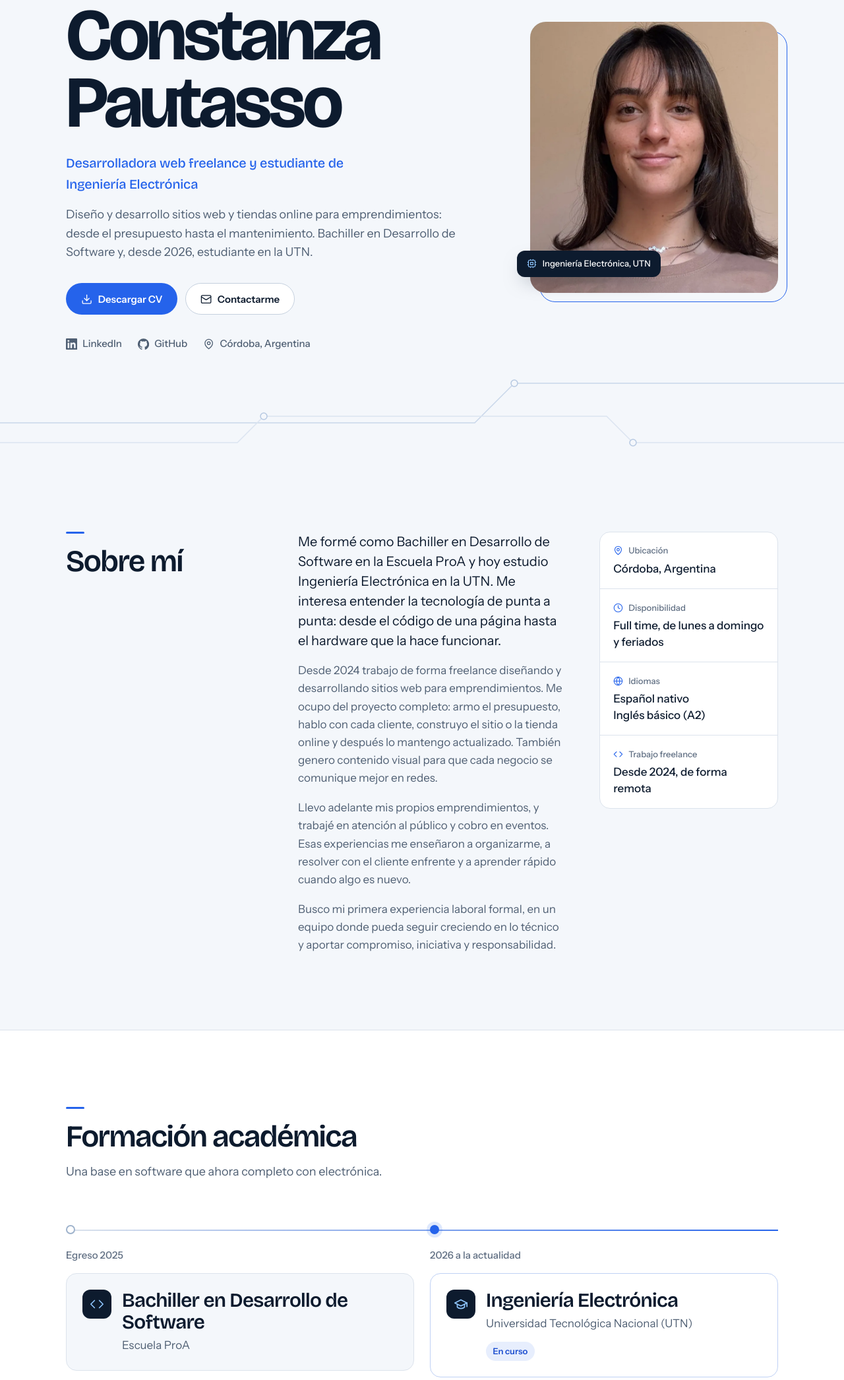
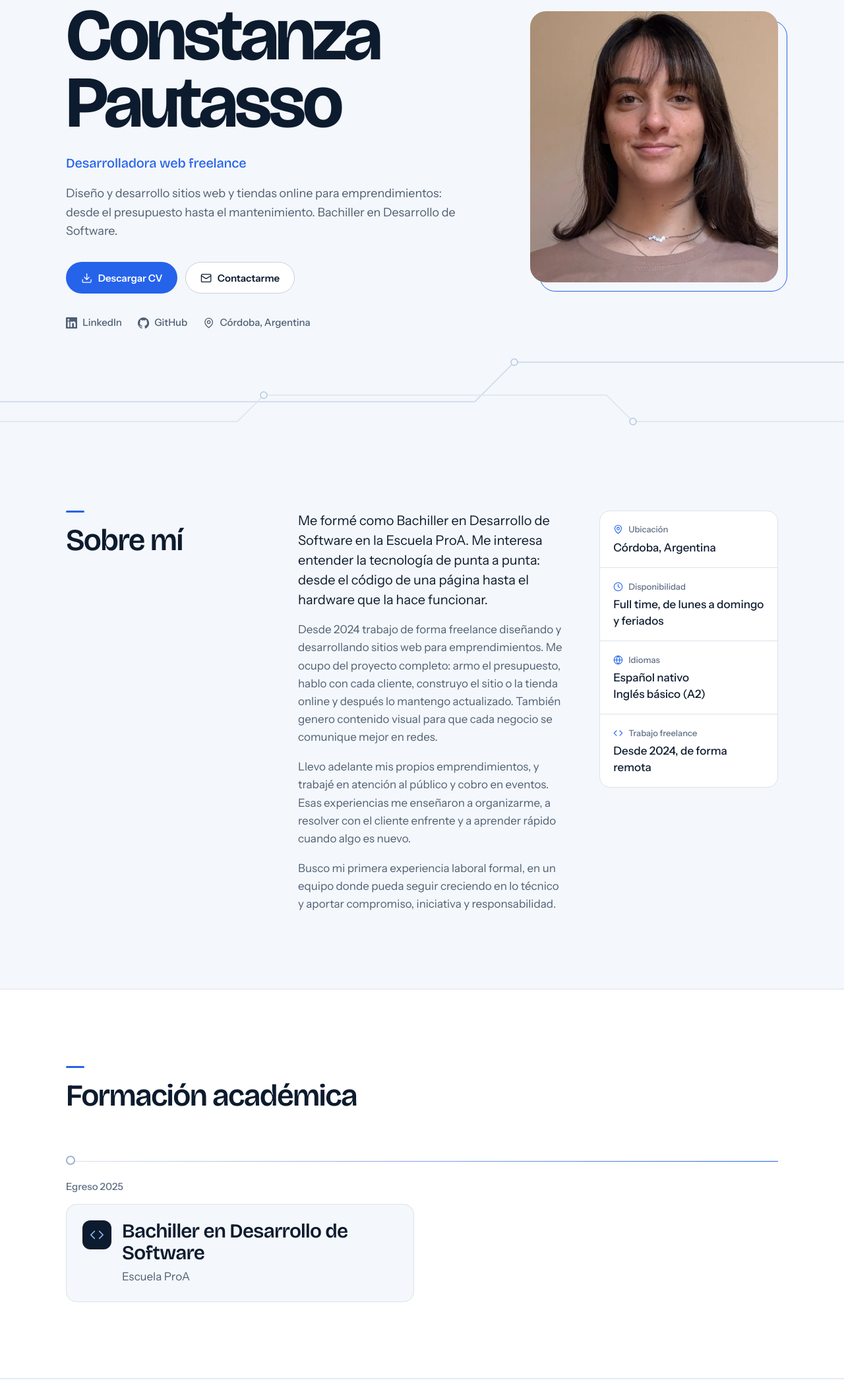
Before and after one commit to constanzapautasso/constanzapautasso.github.io, a plain HTML site: page index.html in a window 1280 px wide. Shown: the part 218-2310 px from the top of the page at 66% size. Drawn offline with Linux system fonts and the light colour scheme.

Commit message:
Quitar menciones de estudios en la UTN
Co-Authored-By: Claude Opus 5.5 <noreply@anthropic.com>
Claude-Session: https://claude.ai/code/session_01UKPyvtCQQQ3uJkRbJ81CFH

```diff
--- a/index.html
+++ b/index.html
@@ -3,8 +3,8 @@
 <head>
   <meta charset="utf-8">
   <meta name="viewport" content="width=device-width, initial-scale=1">
-  <title>Constanza Pautasso | Desarrolladora web y estudiante de Ingeniería</title>
-  <meta name="description" content="Portfolio y CV de Constanza Pautasso, de Córdoba, Argentina. Diseño y desarrollo de sitios web y tiendas online para emprendimientos. Bachiller en Desarrollo de Software y estudiante de Ingeniería Electrónica en la UTN.">
+  <title>Constanza Pautasso | Desarrolladora web freelance</title>
+  <meta name="description" content="Portfolio y CV de Constanza Pautasso, de Córdoba, Argentina. Diseño y desarrollo de sitios web y tiendas online para emprendimientos. Bachiller en Desarrollo de Software.">
   <meta name="author" content="Constanza Pautasso">
   <meta name="theme-color" content="#0D1B2E">
   <meta name="robots" content="index, follow">
@@ -15,7 +15,7 @@
   <meta property="og:type" content="profile">
   <meta property="og:locale" content="es_AR">
   <meta property="og:title" content="Constanza Pautasso | Desarrolladora web freelance">
-  <meta property="og:description" content="Sitios web y tiendas online para emprendimientos. Estudiante de Ingeniería Electrónica en la UTN.">
+  <meta property="og:description" content="Sitios web y tiendas online para emprendimientos.">
   <meta property="og:url" content="https://constanzapautasso.github.io/">
   <meta property="og:image" content="https://constanzapautasso.github.io/assets/img/og-image.jpg">
   <meta property="og:image:width" content="1200">
@@ -126,8 +126,8 @@
         <div class="hero-copy">
           <p class="status"><span class="status-dot" aria-hidden="true"></span>Disponible para trabajar, full time</p>
           <h1 class="hero-title" id="hero-title">Constanza<br>Pautasso</h1>
-          <p class="hero-role">Desarrolladora web freelance y estudiante de Ingeniería Electrónica</p>
-          <p class="hero-lead">Diseño y desarrollo sitios web y tiendas online para emprendimientos: desde el presupuesto hasta el mantenimiento. Bachiller en Desarrollo de Software y, desde 2026, estudiante en la UTN.</p>
+          <p class="hero-role">Desarrolladora web freelance</p>
+          <p class="hero-lead">Diseño y desarrollo sitios web y tiendas online para emprendimientos: desde el presupuesto hasta el mantenimiento. Bachiller en Desarrollo de Software.</p>
 
           <div class="hero-actions">
             <a class="btn btn-primary" href="assets/cv/CV-Constanza-Pautasso.pdf" download>
@@ -160,10 +160,6 @@
             <source srcset="assets/img/constanza-pautasso.webp" type="image/webp">
             <img src="assets/img/constanza-pautasso.jpg" width="828" height="904" alt="Retrato de Constanza Pautasso" fetchpriority="high">
           </picture>
-          <figcaption class="photo-chip">
-            <svg class="icon" aria-hidden="true"><use href="#i-cpu"/></svg>
-            <span>Ingeniería Electrónica, UTN</span>
-          </figcaption>
         </figure>
       </div>
     </section>
@@ -176,7 +172,7 @@
         </header>
 
         <div class="about-text" data-reveal>
-          <p class="about-lead">Me formé como Bachiller en Desarrollo de Software en la Escuela ProA y hoy estudio Ingeniería Electrónica en la UTN. Me interesa entender la tecnología de punta a punta: desde el código de una página hasta el hardware que la hace funcionar.</p>
+          <p class="about-lead">Me formé como Bachiller en Desarrollo de Software en la Escuela ProA. Me interesa entender la tecnología de punta a punta: desde el código de una página hasta el hardware que la hace funcionar.</p>
           <p>Desde 2024 trabajo de forma freelance diseñando y desarrollando sitios web para emprendimientos. Me ocupo del proyecto completo: armo el presupuesto, hablo con cada cliente, construyo el sitio o la tienda online y después lo mantengo actualizado. También genero contenido visual para que cada negocio se comunique mejor en redes.</p>
           <p>Llevo adelante mis propios emprendimientos, y trabajé en atención al público y cobro en eventos. Esas experiencias me enseñaron a organizarme, a resolver con el cliente enfrente y a aprender rápido cuando algo es nuevo.</p>
           <p>Busco mi primera experiencia laboral formal, en un equipo donde pueda seguir creciendo en lo técnico y aportar compromiso, iniciativa y responsabilidad.</p>
@@ -208,7 +204,6 @@
       <div class="container">
         <header class="section-head" data-reveal>
           <h2 id="formacion-title">Formación académica</h2>
-          <p>Una base en software que ahora completo con electrónica.</p>
         </header>
 
         <ol class="edu" data-reveal>
@@ -219,17 +214,6 @@
               <div>
                 <h3>Bachiller en Desarrollo de Software</h3>
                 <p class="edu-inst">Escuela ProA</p>
-              </div>
-            </div>
-          </li>
-          <li class="edu-item edu-current">
-            <p class="edu-period"><time datetime="2026">2026</time> a la actualidad</p>
-            <div class="edu-body">
-              <span class="edu-icon" aria-hidden="true"><svg class="icon"><use href="#i-cap"/></svg></span>
-              <div>
-                <h3>Ingeniería Electrónica</h3>
-                <p class="edu-inst">Universidad Tecnológica Nacional (UTN)</p>
-                <p class="badge">En curso</p>
               </div>
             </div>
           </li>
```
Also changed, not shown: assets/img/og-image.jpg, 1 other file.
